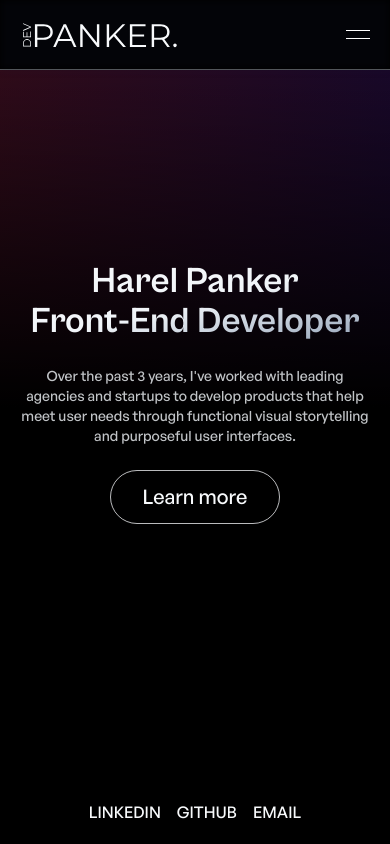
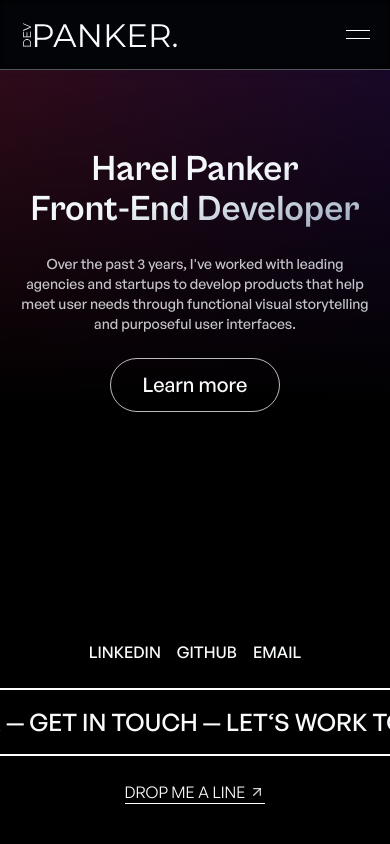
Before and after one commit to harelpanker/dev-next-13, a Next.js app: page / in a window 390 px wide. Shown: the top 844 px of the page. Built offline with nearby package versions, Linux system fonts and the light colour scheme.

Commit message:
hero mobile

```diff
--- a/components/home-page/Hero.tsx
+++ b/components/home-page/Hero.tsx
@@ -5,7 +5,7 @@ type HeroProps = {};
 
 const Hero: FC<HeroProps> = ({}) => {
   return (
-    <header className='flex flex-col gap-6 items-center text-center py-28'>
+    <header className='flex flex-col gap-6 items-center text-center lg:py-28'>
       <h1 className='text-4xl font-serif md:text-7xl font-bold text-transparent bg-clip-text bg-gradient-to-br from-slate-50 via-slate-100 to-slate-400'>
         Harel Panker
         <br /> Front-End Developer
```
